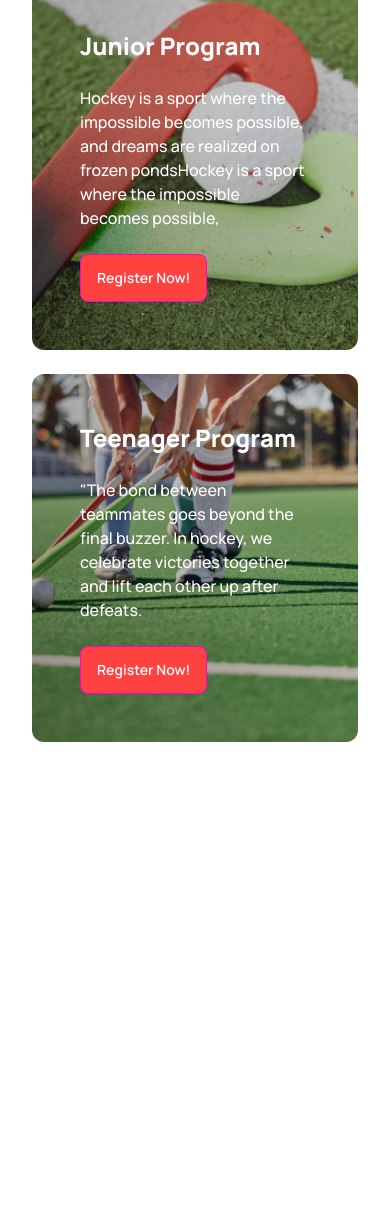
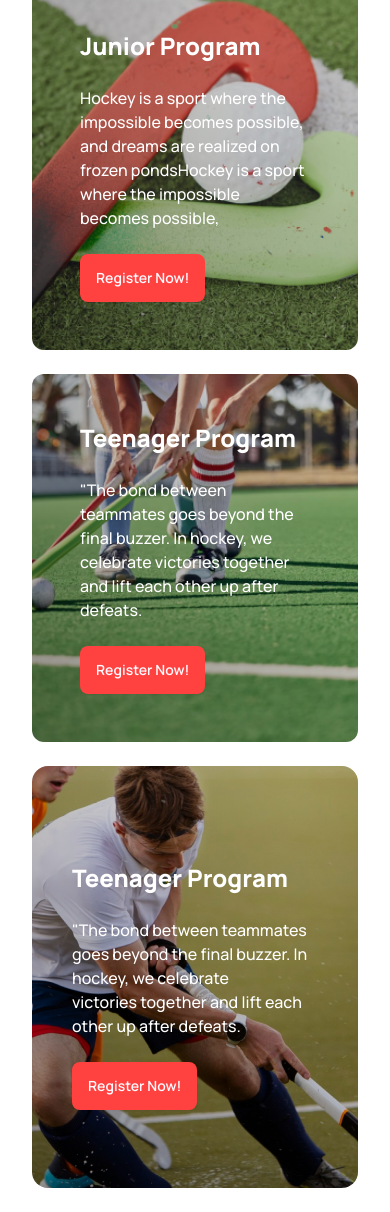
Before and after one commit to Jaynab94/B9-A3, a plain HTML site: page index.html in a window 390 px wide. Shown: the part 2102-3314 px from the top of the page. Before the commit the page ends 2844 px from the top, so only its background shows below. Drawn offline with nearby package versions, Linux system fonts and the light colour scheme.

Commit message:
programing section done with responsiv

```diff
--- a/index.html
+++ b/index.html
@@ -197,12 +197,13 @@
         </section>
 
 
-        <section class="container mx-auto lg:px-24 px-8 mt-28">
+        <section class="container mx-auto lg:px-24 px-8 mt-28 mb-6">
 
             <div class="mb-20">
                 <h4 class="text-xl lg:text-4xl font-extrabold text-center">Program Sections</h4>
 
-                <p class="text-base text-[rgba(19, 19, 24, 0.60)] opacity-70 text-center mt-5 ">"There's no feeling quite
+                <p class="text-base text-[rgba(19, 19, 24, 0.60)] opacity-70 text-center mt-5 ">"There's no feeling
+                    quite
                     like scoring that goal, but the real victory is the camaraderie we build <br>
                     along the way. but the real victory is the
                     camaraderie we build along the way."</p>
@@ -210,7 +211,8 @@
 
             <!-- image grid -->
 
-            <div class="grid  grid-cols-1 lg:grid-cols-2 gap-6">
+            <div class="grid grid-cols-1 lg:grid-cols-2 gap-6">
+                <!-- image 1 -->
 
                 <div
                     class="lg:h-80 rounded-xl
@@ -219,22 +221,36 @@
                     <p class="text-white text-base font-medium">Hockey is a sport where the impossible becomes possible,
                         and dreams are realized on frozen pondsHockey is a sport where the impossible becomes possible,
                     </p>
-                    <button class="btn btn-secondary bg-custom-color">Register Now!</button>
+                    <button class="btn btn-secondary bg-custom-color border-none">Register Now!</button>
                 </div>
 
-
+                <!-- img 2 -->
                 <div
                     class="lg:h-80 rounded-xl
                 background bg-[linear-gradient(45deg,rgba(0,0,0,0.4),rgba(0,0,0,0.1)),url(./images/3.png)] bg-center bg-cover space-y-6 p-12 lg:p-24">
                     <h4 class="text-white font-extrabold text-2xl">Teenager Program</h4>
-                    <p class="text-white text-base font-medium">"The bond between teammates goes beyond the final buzzer. In hockey, we celebrate victories
+                    <p class="text-white text-base font-medium">"The bond between teammates goes beyond the final
+                        buzzer. In hockey, we celebrate victories
                         together and lift each other up after defeats.</p>
 
-                        <button class="btn btn-secondary bg-custom-color">Register Now!</button>
+                    <button class="btn btn-secondary bg-custom-color border-none">Register Now!</button>
                 </div>
 
 
+
             </div>
+
+            <div class=" mt-6 background bg-[linear-gradient(45deg,rgba(0,0,0,0.4),rgba(0,0,0,0.1)),url(./images/4.png)] lg:bg-cover bg-center h-[50vh] lg:h-[450px]  rounded-2xl space-y-6 px-10 py-24 lg:py-48  ">
+                <h4 class="text-white font-extrabold text-2xl">Teenager Program</h4>
+                    <p class="text-white text-base font-medium">"The bond between teammates goes beyond the final
+                        buzzer. In hockey, we celebrate  <br>victories
+                        together and lift each other up after defeats.</p>
+
+                    <button class="btn btn-secondary bg-custom-color border-none">Register Now!</button>
+
+            </div>
+
+
 
 
 
```
